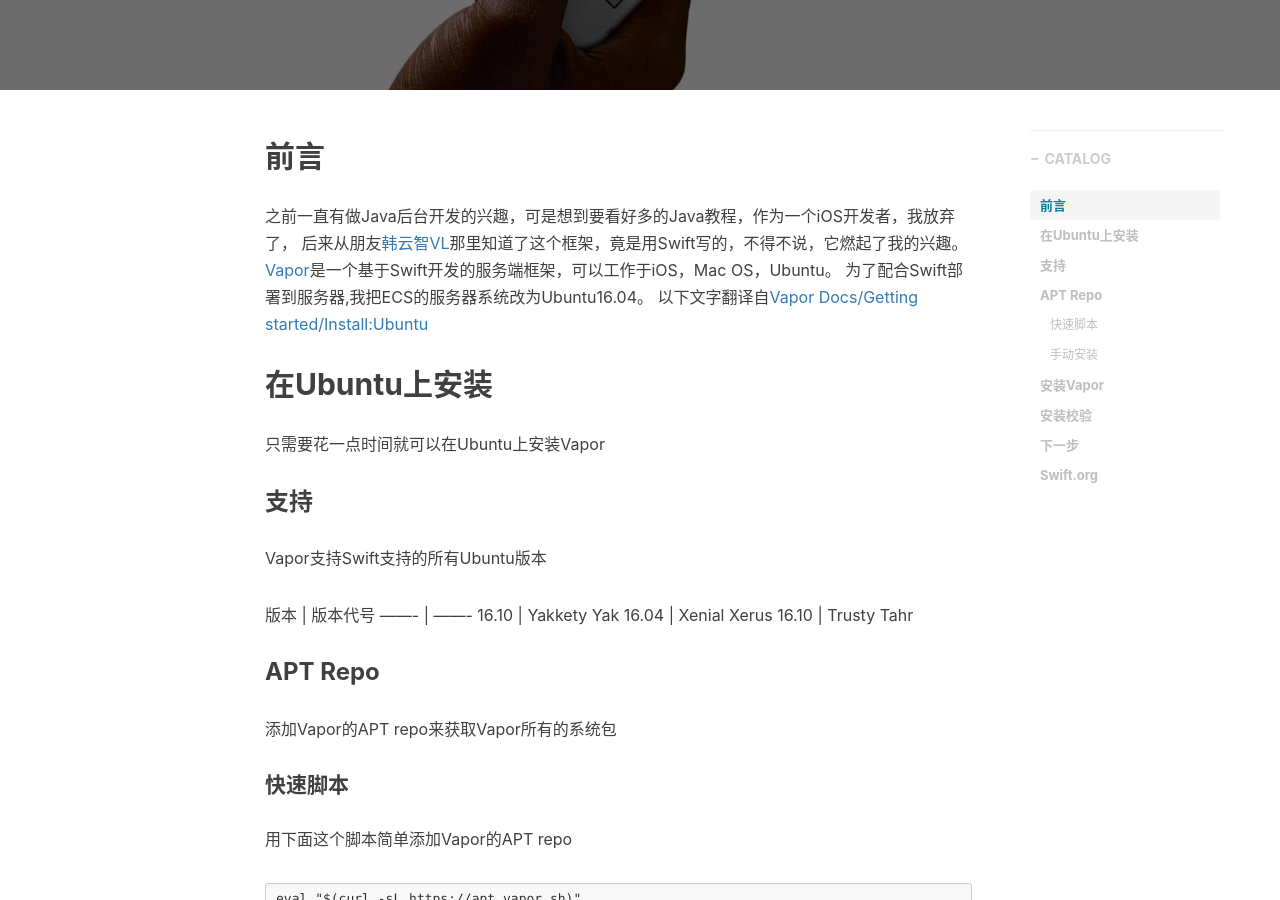
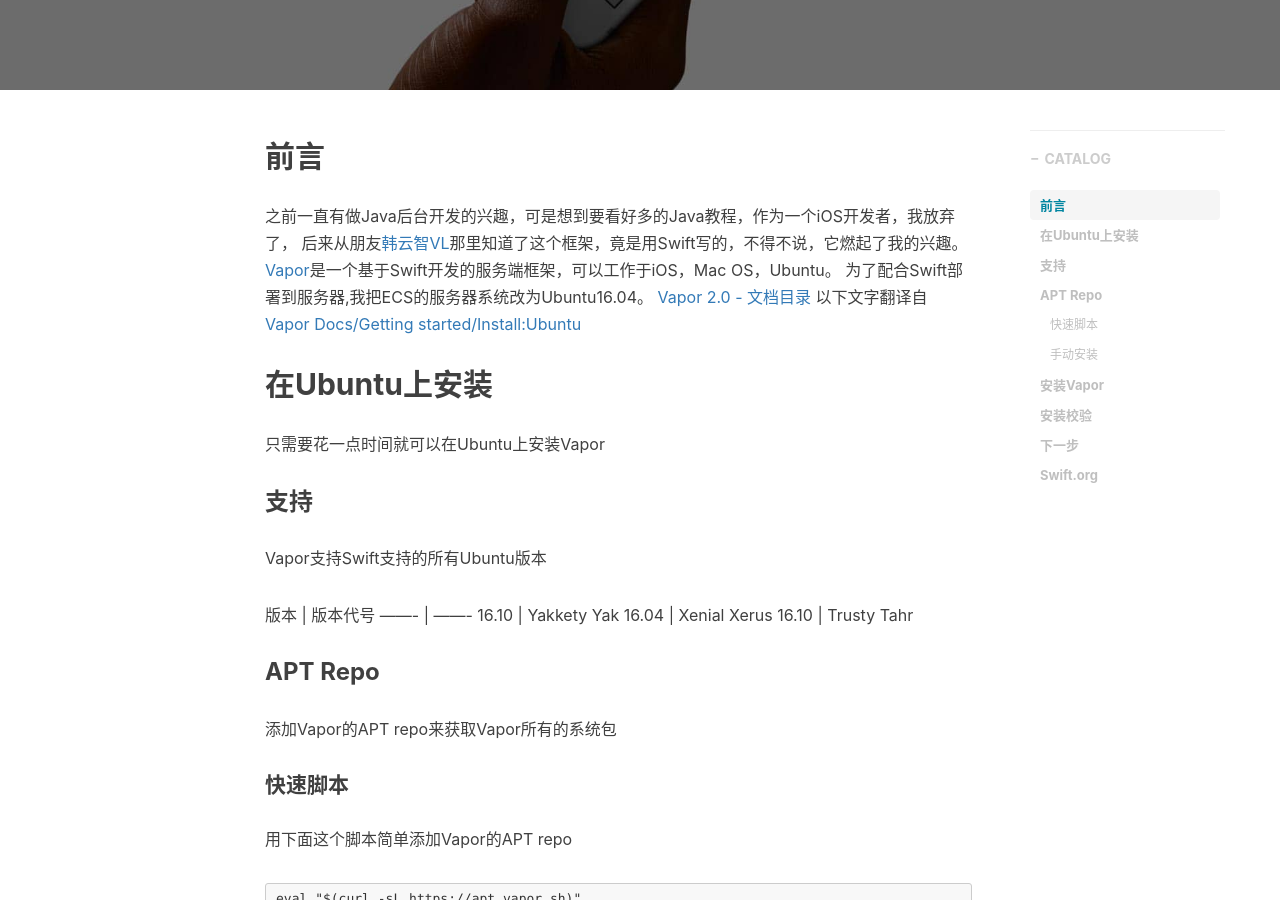
Before and after one commit to fandongtongxue/fandongtongxue.github.io, a Jekyll site: the page built from _posts/2017-08-04-iOS-SwiftVaporWeb02.markdown, in a window 1280 px wide and 900 px high, scrolled down 488 px. Built offline with Jekyll 4.4.1, drawn with Linux system fonts in a browser that asks for light colours; nearby versions of some CDN libraries; comment, search, counter and statistics services are not loaded.

Commit message:
修改第二篇文章细节

```diff
--- a/_posts/2017-08-01-iOS-SwiftVaporWeb01.markdown
+++ b/_posts/2017-08-01-iOS-SwiftVaporWeb01.markdown
@@ -16,7 +16,7 @@ tags:
 之前一直有做Java后台开发的兴趣，可是想到要看好多的Java教程，作为一个iOS开发者，我放弃了，
 后来从朋友[韩云智VL](http://www.jianshu.com/u/92f7630a351b)那里知道了这个框架，竟是用Swift写的，不得不说，它燃起了我的兴趣。
 [Vapor](http://vapor.codes)是一个基于Swift开发的服务端框架，可以工作于iOS，Mac OS，Ubuntu。
-[上一篇Vapor 2.0 - 概述](http://www.jianshu.com/p/0c0c6554e472)
+[Vapor 2.0 - 文档目录](http://www.jianshu.com/p/155866779a8e)
 以下文字翻译自[Vapor Docs/Getting started/Install:Mac OS](https://docs.vapor.codes/2.0/getting-started/install-on-macos/)
 ## 在Mac OS上安装
 想要在Mac OS上用Vapor，你只需要确保已安装Xcode 8。
--- a/_posts/2017-08-04-iOS-SwiftVaporWeb02.markdown
+++ b/_posts/2017-08-04-iOS-SwiftVaporWeb02.markdown
@@ -17,6 +17,7 @@ tags:
 后来从朋友[韩云智VL](http://www.jianshu.com/u/92f7630a351b)那里知道了这个框架，竟是用Swift写的，不得不说，它燃起了我的兴趣。
 [Vapor](http://vapor.codes)是一个基于Swift开发的服务端框架，可以工作于iOS，Mac OS，Ubuntu。
 为了配合Swift部署到服务器,我把ECS的服务器系统改为Ubuntu16.04。
+[Vapor 2.0 - 文档目录](http://www.jianshu.com/p/155866779a8e)
 以下文字翻译自[Vapor Docs/Getting started/Install:Ubuntu](https://docs.vapor.codes/2.0/getting-started/install-on-ubuntu/)
 ## 在Ubuntu上安装
 只需要花一点时间就可以在Ubuntu上安装Vapor
```
